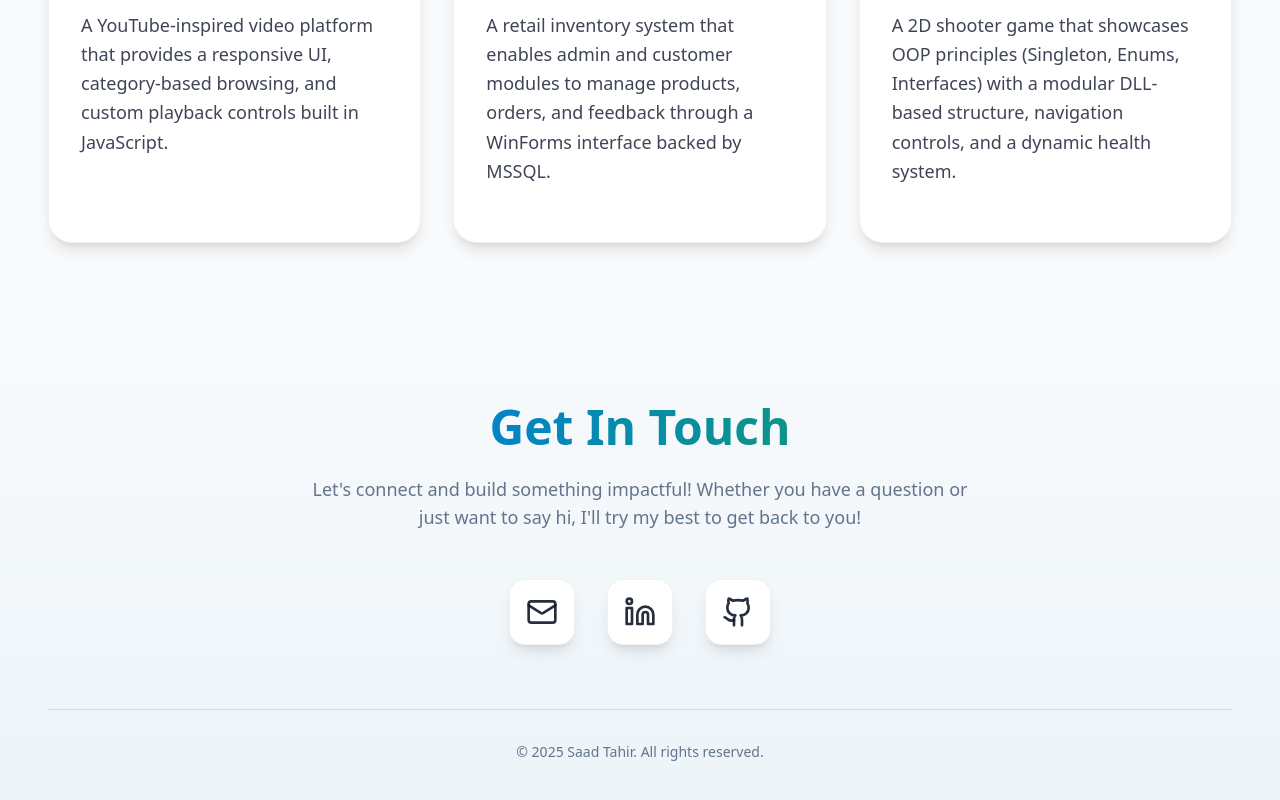
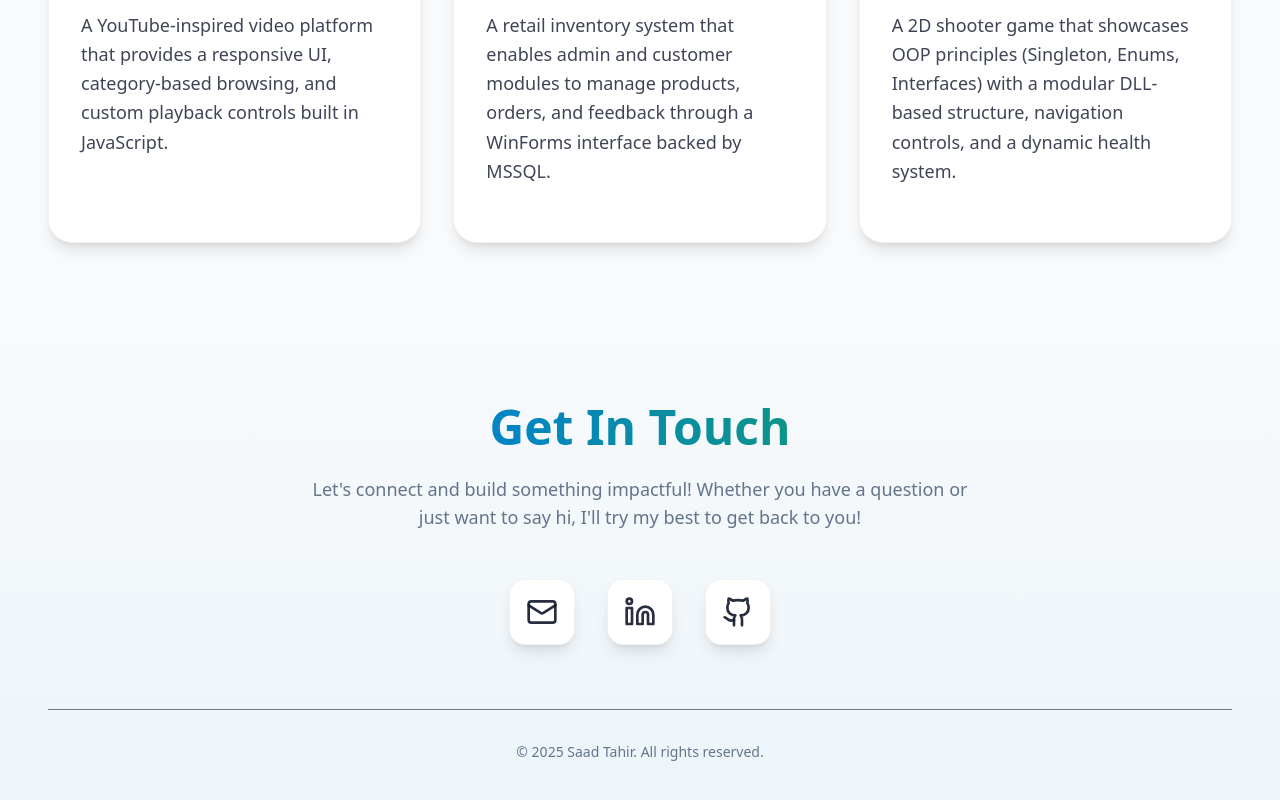
Before and after one commit to MianSaadTahir/Portfolio, a Next.js app: page / in a window 1280 px wide. Shown: the part 5702-6502 px from the top of the page. Built offline with nearby package versions, Linux system fonts and the light colour scheme.

Commit message:
trying to fix invisible footer line in contact section. fix navbar transparrent issue

```diff
--- a/src/components/Contact.tsx
+++ b/src/components/Contact.tsx
@@ -100,7 +100,7 @@ export default function Contact() {
 
           <motion.footer
             variants={itemVariants}
-            className="border-t border-black/10 dark:border-white/10 pt-8"
+            className="border-t border-black/50 dark:border-white/10 pt-8"
           >
             <p className="text-xs md:text-sm text-muted">
               &copy; {new Date().getFullYear()} Saad Tahir. All rights reserved.
--- a/src/components/Navbar.tsx
+++ b/src/components/Navbar.tsx
@@ -21,6 +21,7 @@ export default function Navbar() {
     const handleScroll = () => {
       setIsScrolled(window.scrollY > 50);
     };
+    handleScroll(); // Check on mount
     window.addEventListener("scroll", handleScroll);
     return () => window.removeEventListener("scroll", handleScroll);
   }, []);
```
